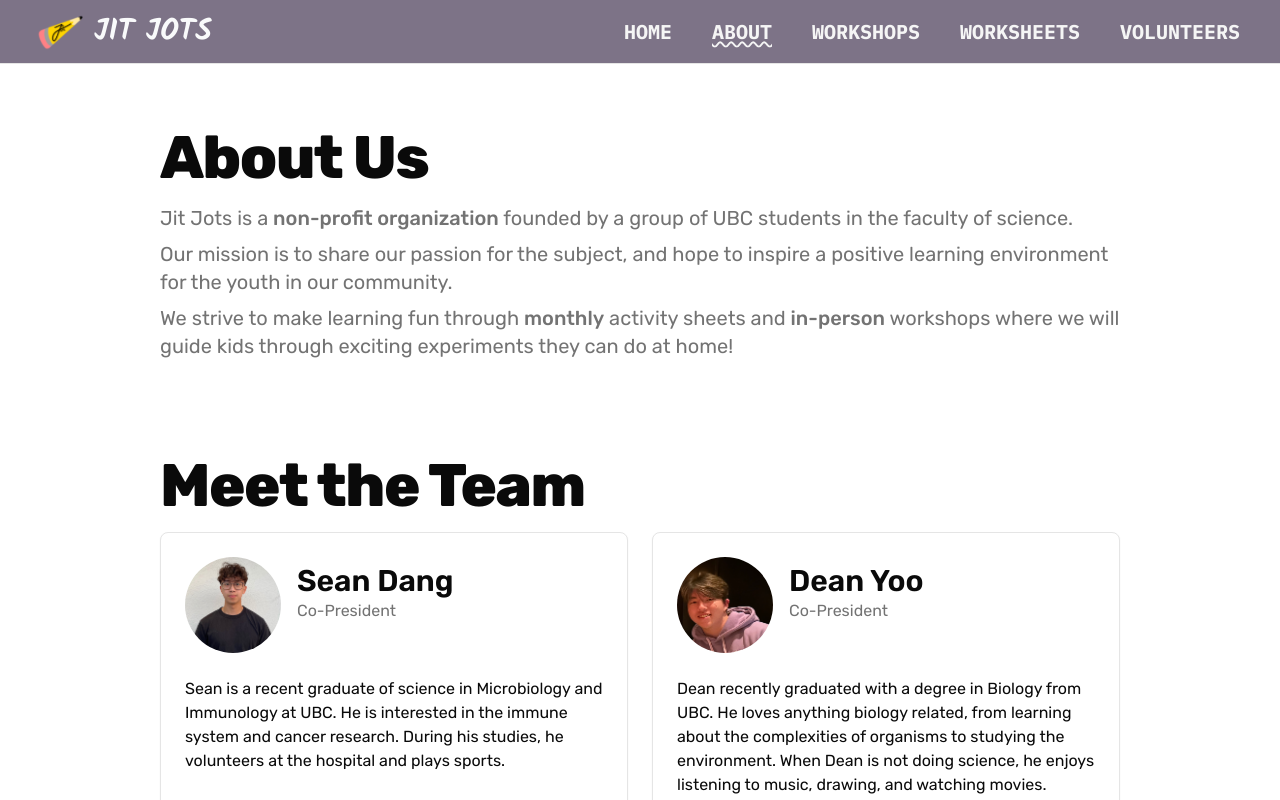
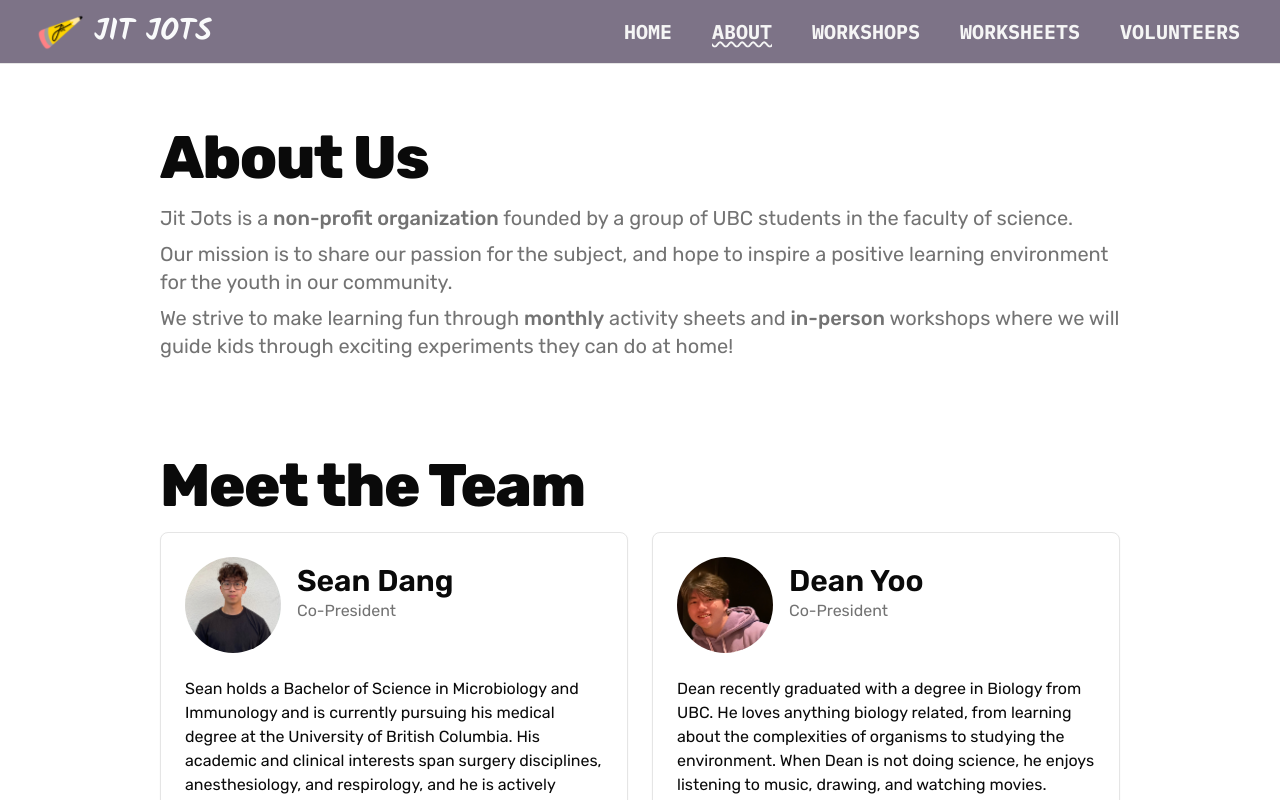
Before and after one commit to ritchiexia/jitjots, a Next.js app: page /about in a window 1280 px wide. Shown: the top 800 px of the page. Built offline with nearby package versions, Linux system fonts and the light colour scheme.

Commit message:
Updates to Bio and Testimonials

```diff
--- a/src/app/about/page.tsx
+++ b/src/app/about/page.tsx
@@ -16,7 +16,7 @@ const profiles = [
     img: "/images/headshots/Sean.png",
     fallback: "SD",
     description:
-      "Sean is a recent graduate of science in Microbiology and Immunology at UBC. He is interested in the immune system and cancer research. During his studies, he volunteers at the hospital and plays sports.",
+      "Sean holds a Bachelor of Science in Microbiology and Immunology and is currently pursuing his medical degree at the University of British Columbia. His academic and clinical interests span surgery disciplines, anesthesiology, and respirology, and he is actively engaged in research across these areas. Outside of his studies and Jit Jots, Sean enjoys volleyball, soccer, and reading fantasy fiction!",
   },
   {
     name: "Dean Yoo",
--- a/src/components/testimonials.tsx
+++ b/src/components/testimonials.tsx
@@ -39,7 +39,17 @@ const testimonials = [
     quote:
       "The team is so energetic and truly engaging!😀 They know how to effectively relate to very young children. Their activities really spark curiosity and wonder!😀 We can’t wait to have them at our centre again!😀",
     name: "Duke Street Early Learning & Care Centre (Collingwood Neighbourhood House)",
-  }
+  },
+  {
+    quote:
+      "Super engaging presenters who were great with the kids and came really prepared! The cool experiments kept everyone excited and curious about science. The experiments were really interactive and the team was always willing to assist the kids! Truly a great group to bring in and very organized! The kids have not stopped talking about Jijots! Highly recommend inviting them for day camps, especially for a science week!",
+    name: "Strathcona Community Centre Association - Day Camp",
+  },
+  {
+    quote:
+      "Though I didn't get to watch the activities myself, I heard from staff that the children had a wonderful time! They appreciated the mix of learning and hands-on experience.",
+    name: "Strathcona Community Centre Association",
+  },
 ];
 
 export default function Testimonials() {
```
